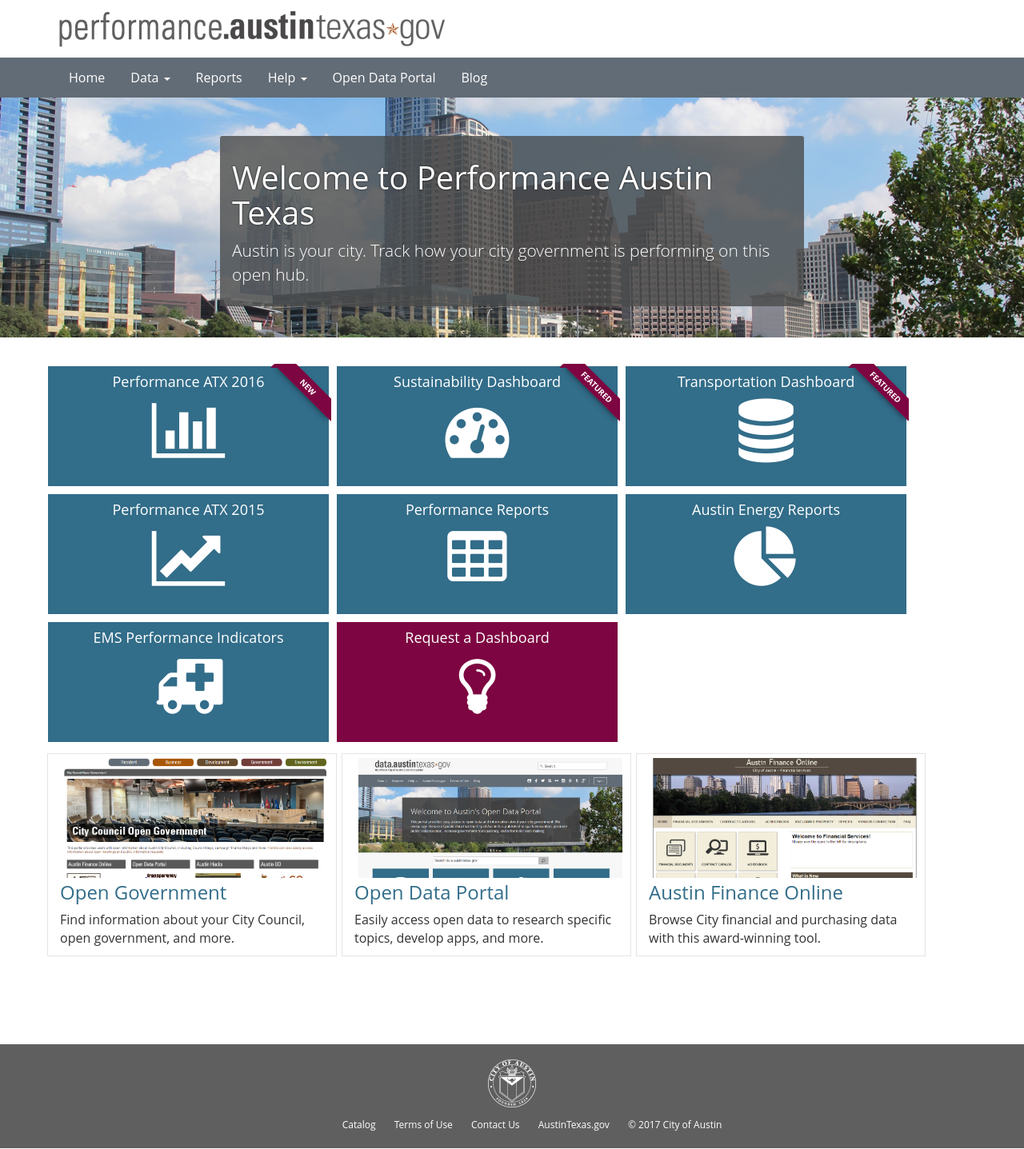
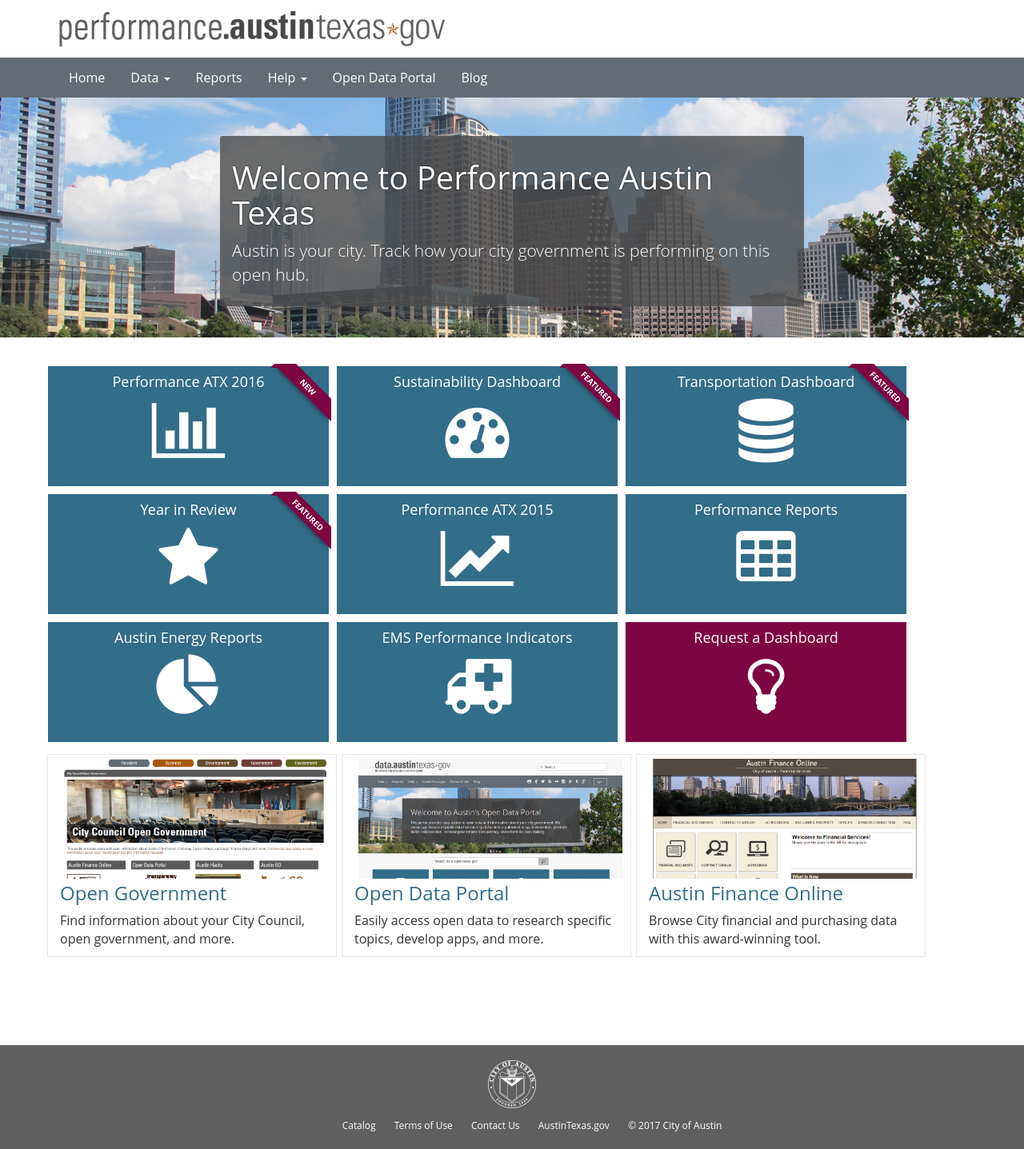
Before and after one commit to thuzarwin/PerformanceATX, a Jekyll site: the page built from index.md, in a window 1280 px wide. Shown: the whole page at 80% size. Built offline with Jekyll 4.4.1, drawn with Linux system fonts in a browser that asks for light colours; nearby versions of some CDN libraries; some web fonts are replaced.

Commit message:
Added Year In Review Tile
Added a Year in Review Tile

```diff
--- a/_layouts/homepage.html
+++ b/_layouts/homepage.html
@@ -64,6 +64,15 @@
                     </div>
             <h4>Transportation Dashboard</h4>
             <i  class="fa button-icon fa-database"data-toggle="tooltip" data-placement="right" title="Transportation Dashboard"></i>
+          </div>
+        </a>
+
+       <a href='http://austintexas.gov/sites/default/files/files/YIR_2016_web-cover.pdf' target='_blank'>
+          <div class="col-sm-3 homepage-button homepage-button-row-1"><div class="ribbon-wrapper-red">
+                        <div class="ribbon-red">Featured</div>
+                    </div>
+            <h4>Year in Review</h4>
+            <i  class="fa button-icon fa-star"data-toggle="tooltip" data-placement="right" title="2016 Year in Review"></i>
           </div>
         </a>
 
```
